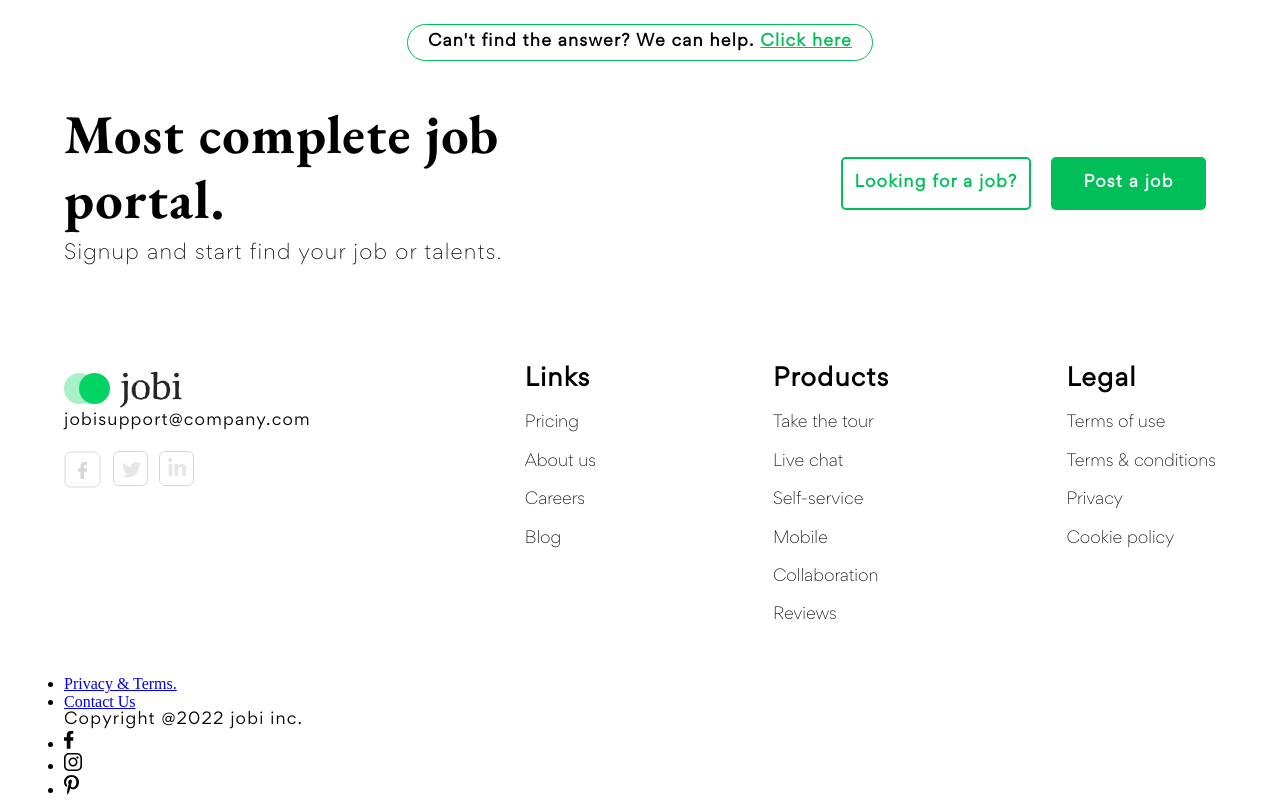
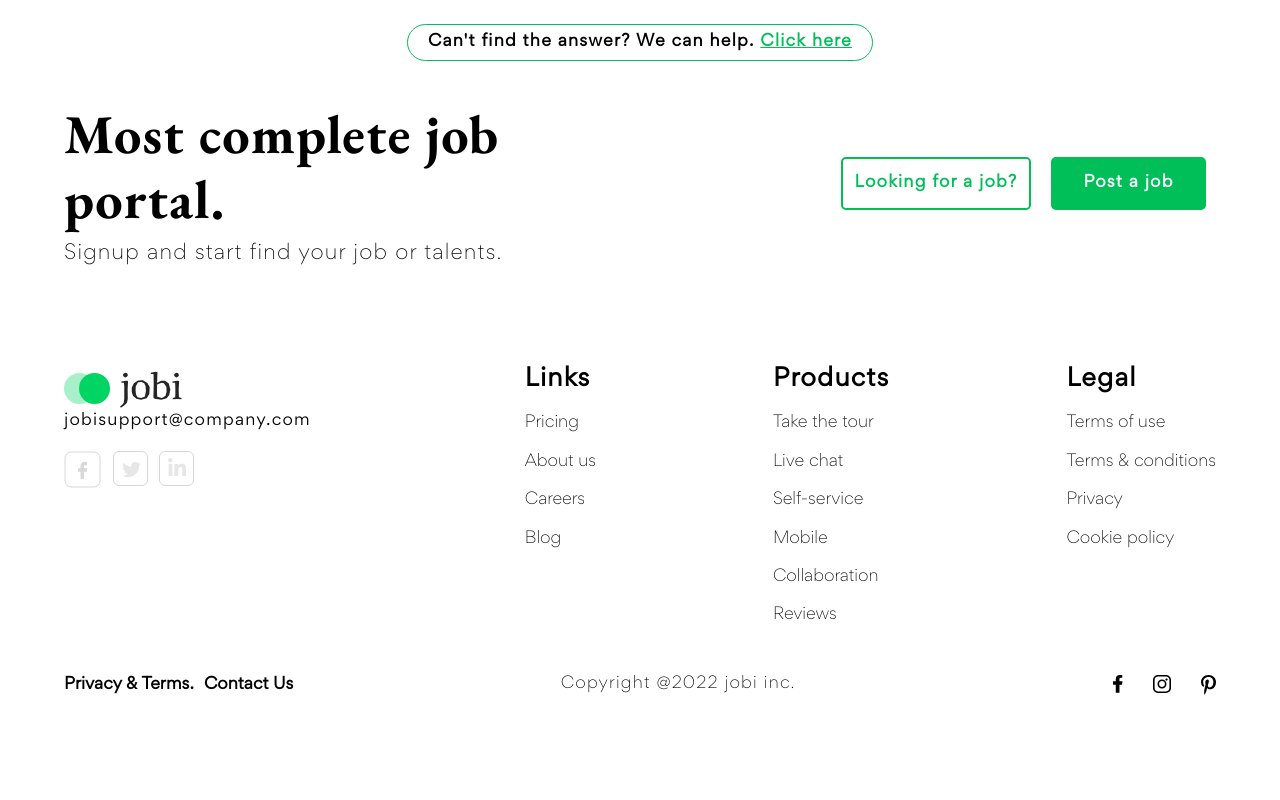
Before and after one commit to jstnthny/jobi, a React (Vite) app: page / in a window 1280 px wide. Shown: the part 4873-5673 px from the top of the page. After the commit the page ends 5603 px from the top, so only its background shows below. Built offline with nearby package versions, Linux system fonts and the light colour scheme.

Commit message:
completed bottom footer

```diff
--- a/src/components/Footer.jsx
+++ b/src/components/Footer.jsx
@@ -76,7 +76,7 @@ export default function Footer(){
                     <li><a href="#">Contact Us</a></li>
                </ul>
                <p>Copyright @2022 jobi inc.</p>
-               <ul>
+               <ul className="socialIcons">
                 <li>
                     <a href="#"><svg width="10" height="18" viewBox="0 0 10 18" fill="none" xmlns="http://www.w3.org/2000/svg">
                         <path fill-rule="evenodd" clip-rule="evenodd" d="M6.45748 17.75V9.7625H9.04416L9.46667 6.2125H6.45748V4.48365C6.45748 3.56953 6.48239 2.6625 7.84492 2.6625H9.22497V0.12425C9.22497 0.0860875 8.03956 0 6.84032 0C4.33574 0 2.76749 1.47059 2.76749 4.17125V6.2125H0V9.7625H2.76749V17.75H6.45748Z" fill="black"/>
--- a/src/partials/_footer.scss
+++ b/src/partials/_footer.scss
@@ -44,5 +44,26 @@
 }
 
 .bottomFooter{
-
+    display:flex;
+    justify-content: space-between;
+    padding-bottom: 30px;
+    p{
+        margin-right: 50px;
+        font-weight: 300;
+    }
+    ul{
+        display: flex;
+        list-style: none;
+        gap: 10px;
+        a{
+            color: black;
+            text-decoration: none;
+            font-family: variables.$gordita;
+            font-weight: bold;
+        }
+    }
+    .socialIcons{
+        display: flex;
+        gap: 30px;
+    }
 }
```
